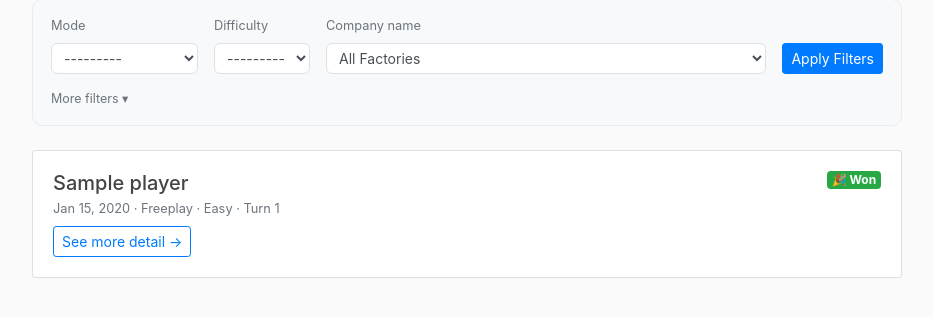
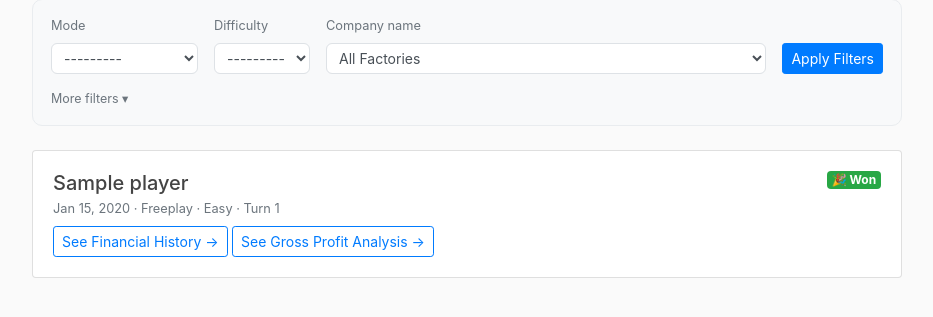
Before and after one commit to JasonKeyser/The-Toy-Company, a Django app: page /game/history/ in a window 1280 px wide. Shown: the part 280-597 px from the top of the page, without its empty margins (173-1106 px from the left). Run offline with Django 5.2, Linux system fonts and the light colour scheme; a user stored in the database is signed in; tables that the repository leaves empty hold one stand-in row (values such as "Sample post"); some libraries are stand-ins or nearby versions.

Commit message:
added in gross profit analysis to player stats

```diff
--- a/game/filters.py
+++ b/game/filters.py
@@ -44,9 +44,6 @@ class PlayerFilter(django_filters.FilterSet):
 
 
 
-
-
-
         for field in self.form.fields.values():
             existing = field.widget.attrs.get('class', '')
             field.widget.attrs['class'] = (existing + ' form-control form-control-sm').strip()
--- a/game/templates/game/financial_history.html
+++ b/game/templates/game/financial_history.html
@@ -55,7 +55,7 @@
 {% else %}
 
   <a href="{% url 'game-history' %}" class="btn btn-primary mt-3">
-    Back to History
+    Back to Stats
   </a>
 
 {% endif %}
--- a/game/templates/game/game_list.html
+++ b/game/templates/game/game_list.html
@@ -142,7 +142,10 @@
           {% if player.status == "lost" %} &middot; {{ player.lost_reason }}{% endif %}
         </div>
         <a href="{% url 'financial-history' player.pk %}" class="btn btn-outline-primary btn-sm">
-          See more detail &rarr;
+          See Financial History &rarr;
+        </a>
+        <a href="{% url 'gross-profit-analysis' player.pk %}" class="btn btn-outline-primary btn-sm">
+          See Gross Profit Analysis &rarr;
         </a>
       </div>
     </div>
--- a/game/templates/game/gross_profit_overview.html
+++ b/game/templates/game/gross_profit_overview.html
@@ -81,7 +81,7 @@
 <div class="gpo-title">
   Gross Profit Overview
   {% if show_history_link %}
-    <a href="{% url 'gross-profit-analysis' %}" class="small">Historical Gross Profit Analysis</a>
+    <a href="{% url 'gross-profit-analysis' player %}" class="small">Historical Gross Profit Analysis</a>
   {% endif %}
 </div>
 
--- a/game/templates/game/turn_summary.html
+++ b/game/templates/game/turn_summary.html
@@ -56,7 +56,7 @@
 
   <div style="flex: 0 0 50%; max-width: 50%; display: flex; justify-content: flex-start;">
     <div style="width: 100%; max-width: 460px;">
-      {% include "game/gross_profit_overview.html" with production_outcomes=production_outcomes show_history_link=show_history_link %}
+      {% include "game/gross_profit_overview.html" with production_outcomes=production_outcomes player=turn.player.pk show_history_link=show_history_link %}
     </div>
   </div>
 
--- a/game/urls.py
+++ b/game/urls.py
@@ -27,6 +27,6 @@ urlpatterns = [
     path('financial_summary_card/<int:pk>/', views.financial_summary_card, name='financial-summary-card'),
     path('interest-rate-distribution/', views.interest_rate_distribution_view, name='interest_rate_distribution'),
     path('new_product_success_distribution/', views.rnd_new_product_success_distribution_view, name='new-product-success-distribution'),
-    path('gross_profit_analysis/', views.gross_profit_analysis, name='gross-profit-analysis'),
+    path('gross_profit_analysis/<str:player>/', views.gross_profit_analysis, name='gross-profit-analysis'),
     path('game/history/', views.game_history, name='game-history'),
 ]
--- a/game/views.py
+++ b/game/views.py
@@ -621,10 +621,9 @@ def game_history(request):
 
 
 @login_required
-def gross_profit_analysis(request):
-    game = Game.objects.last()
-    player = game.player
+def gross_profit_analysis(request, player):
     turns = Turn.objects.filter(player=player).order_by("turn_number")
+    game = Game.objects.filter(player=player).last()
     toys = game.toy_basket.toys.filter(enabled=True)
 
 
@@ -670,8 +669,6 @@ def gross_profit_analysis(request):
 
 @login_required
 def financial_history(request, player):
-    # game = Game.objects.last()
-    # player = game.player
     turns = Turn.objects.filter(player=player)
     turn = turns.order_by("-turn_number").first()
     production_outcomes = ToyProductionOutcome.objects.filter(turn=turn)
```
Also changed, not shown: game/templates/game/gross_profit_analysis.html (+17 -1 lines).
